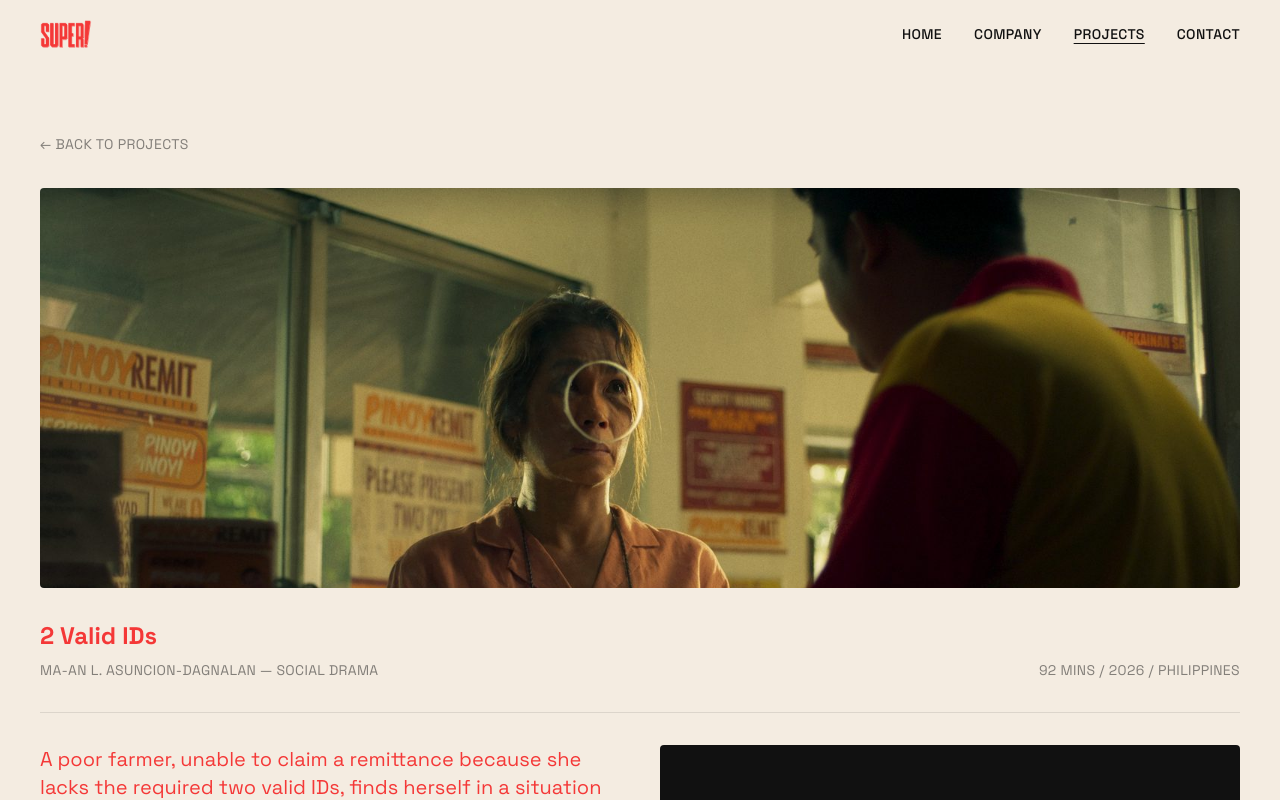
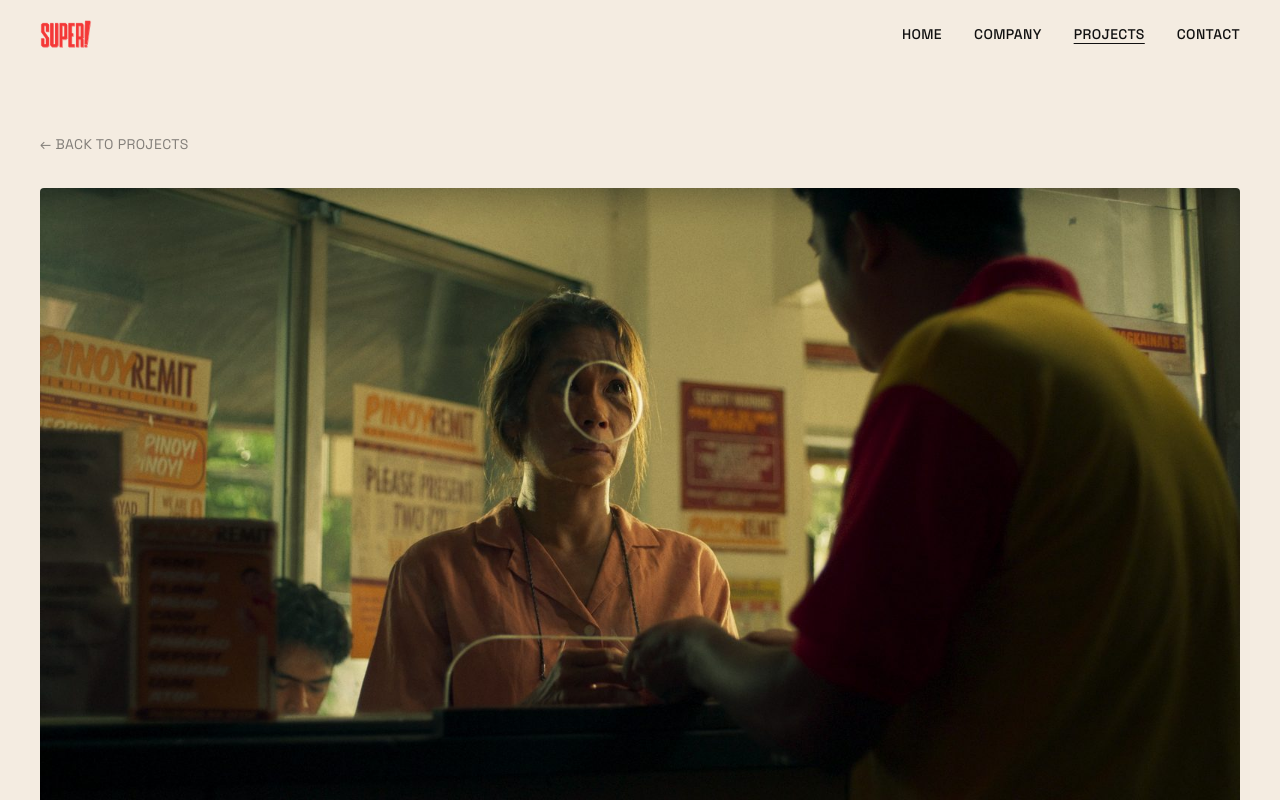
Before and after one commit to Jijots/super-website, a React (Vite) app: page /projects/2-valid-ids in a window 1280 px wide. Shown: the top 800 px of the page. Built offline with nearby package versions, Linux system fonts and the light colour scheme.

Commit message:
Revert hero image to full aspect-video sizing on project detail pages

```diff
--- a/src/pages/ProjectDetail.jsx
+++ b/src/pages/ProjectDetail.jsx
@@ -33,11 +33,11 @@ export default function ProjectDetail() {
         ← Back to Projects
       </Link>
 
-      <div className="mt-8 max-h-[50vh] overflow-hidden rounded bg-ink/5">
+      <div className="mt-8 aspect-video overflow-hidden rounded bg-ink/5">
         <img
           src={project.cover}
           alt={project.title}
-          className="aspect-video w-full object-cover"
+          className="h-full w-full object-cover"
         />
       </div>
 
```
